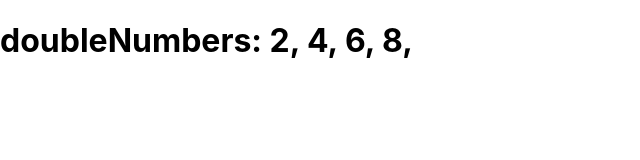
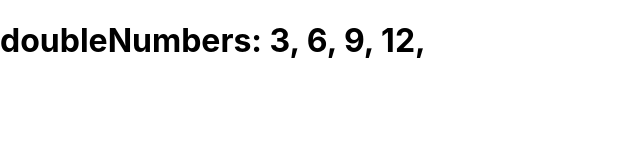
Before and after one commit to nguyennguyenloc/internshipWand, a React (Create React App) app in the folder demo/: page / in a window 1280 px wide. Shown: the top 160 px of the page, without its empty margins (0-640 px from the left). Built offline with nearby package versions, Linux system fonts and the light colour scheme.

Commit message:
JSX - ES6

```diff
--- a/demo/src/index.js
+++ b/demo/src/index.js
@@ -17,11 +17,11 @@ const element = (
   </div>
 );
 var numbers = [1, 2, 3, 4];
-var doubleNUmbers = numbers.map(function (eachNumber) {
-  return eachNumber * 2 + ", ";
-});
-
-ReactDOM.render(<h1>doubleNumbers: {doubleNUmbers}</h1>, document.getElementById('root'));
+// var doubleNumbers = numbers.map(function (eachNumber) {
+//   return eachNumber * 2 + ", ";
+// });
+var doubleNumbers = numbers.map((eachNumber) => eachNumber * 3 + ", ");
+ReactDOM.render(<h1>doubleNumbers: {doubleNumbers}</h1>, document.getElementById('root'));
 
 // If you want your app to work offline and load faster, you can change
 // unregister() to register() below. Note this comes with some pitfalls.
```
Also changed, not shown: 1 other file (tests, documents, lock files or other folders).
